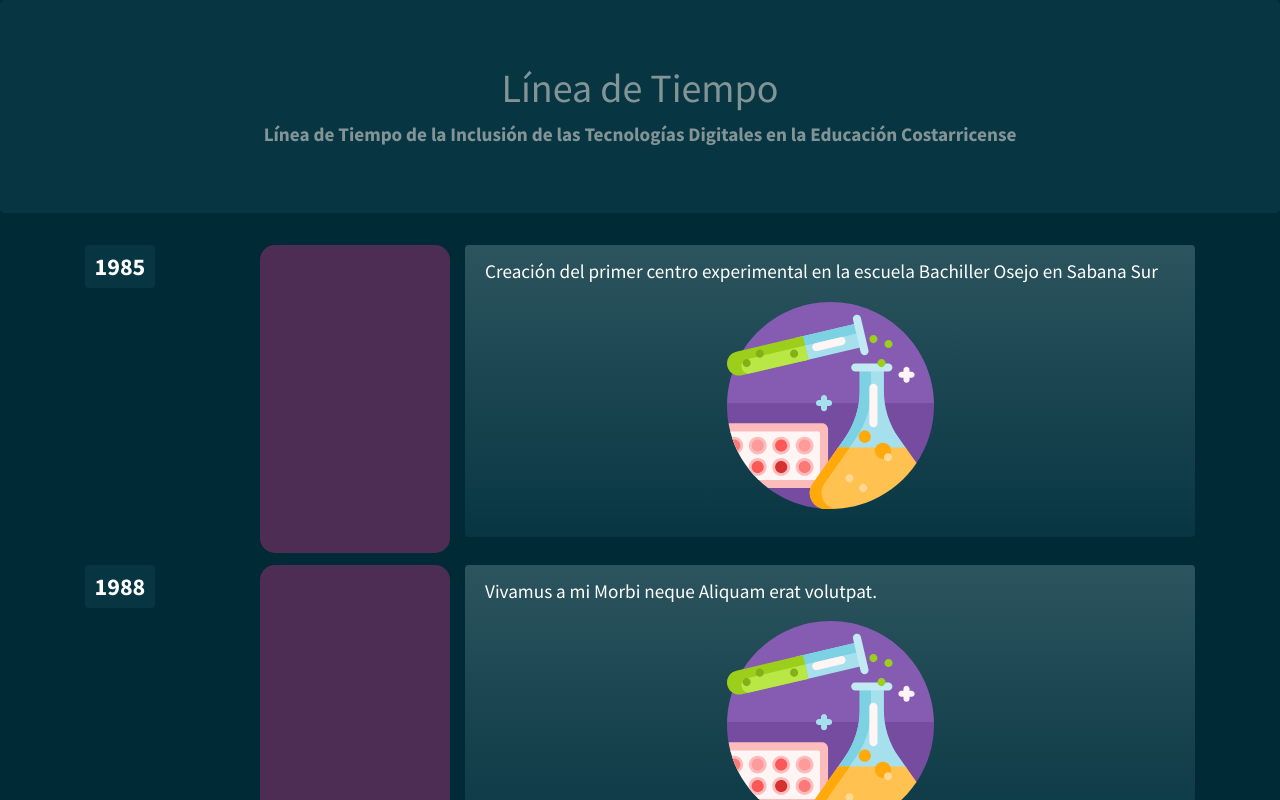
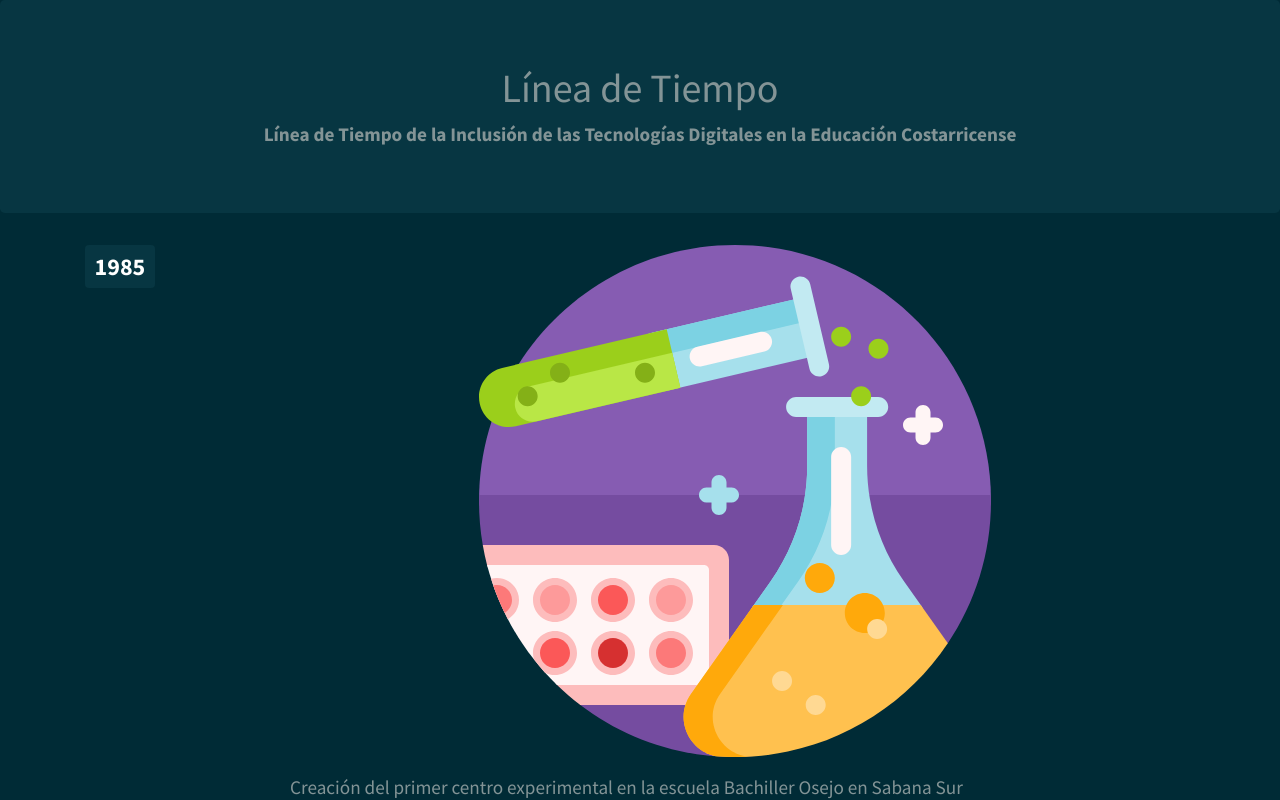
Before and after one commit to producciongespro/linea-tiempo-pntm-2, a React (Create React App) app: page / in a window 1280 px wide. Shown: the top 800 px of the page. Built offline with nearby package versions, Linux system fonts and the light colour scheme.

Commit message:
Prueba GUI
Se raliza reacomodo de grid para pruebas

```diff
--- a/src/componentes/Hito.js
+++ b/src/componentes/Hito.js
@@ -33,14 +33,20 @@ let item=props.item;
                         {item.anno}
                     </span>
             </div>
-
-            <div className="col-2 div-division"></div>
-            <div className="col-8">
+            <div className="col-10">
             {
                 item.hitos.map((hito, i)=>(
-                    <div
-                        key={"hito"+i}
-                        className="alert alert-dark div-hito animate__animated animate__bounceInLeft"
+                   <React.Fragment   key={"hito"+i} >
+                       <div className="col">
+                        <p className="text-center" >
+                            <img className="img-fluid" src={ icoUrl + hito.ico} alt="hito.ico" />
+                        </p>
+                       </div>
+
+                        <div
+
+                        //className="col-10 alert alert-dark div-hito animate__animated animate__bounceInLeft"
+                        className="col"
                         onAnimationEnd={handleRemoveAnimation}
                         onClick={ handleAddAnimation}
                         onKeyPress={handleAddAnimation}
@@ -52,10 +58,8 @@ let item=props.item;
                             <p className="font-2" >
                                 {hito.descripcion }
                             </p>
-                            <p className="text-center" >
-                                <img className="img-peq" src={ icoUrl + hito.ico} alt="hito.ico" />
-                            </p>
                     </div>
+                   </React.Fragment>
                 ))
             }
 
--- a/src/css/master.css
+++ b/src/css/master.css
@@ -1,7 +1,7 @@
 .div-division {
-    background-color: rgba(255,51,153, 0.3);
-    border-radius: 15px;
     z-index: -990;
+    border-right: 5px solid red;
+    background-color: #839496;
 }
 
 .campo-mediano {
```
